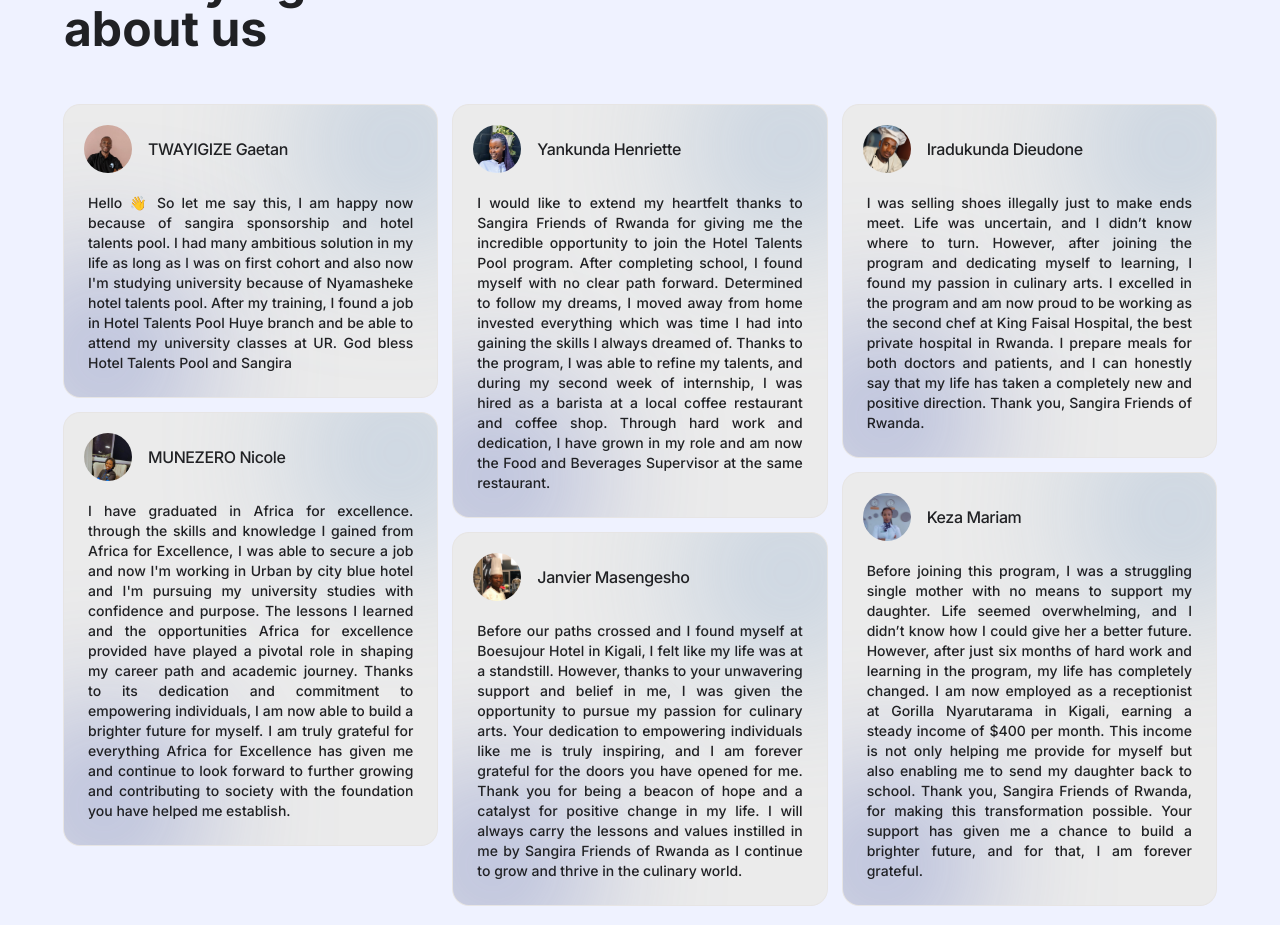
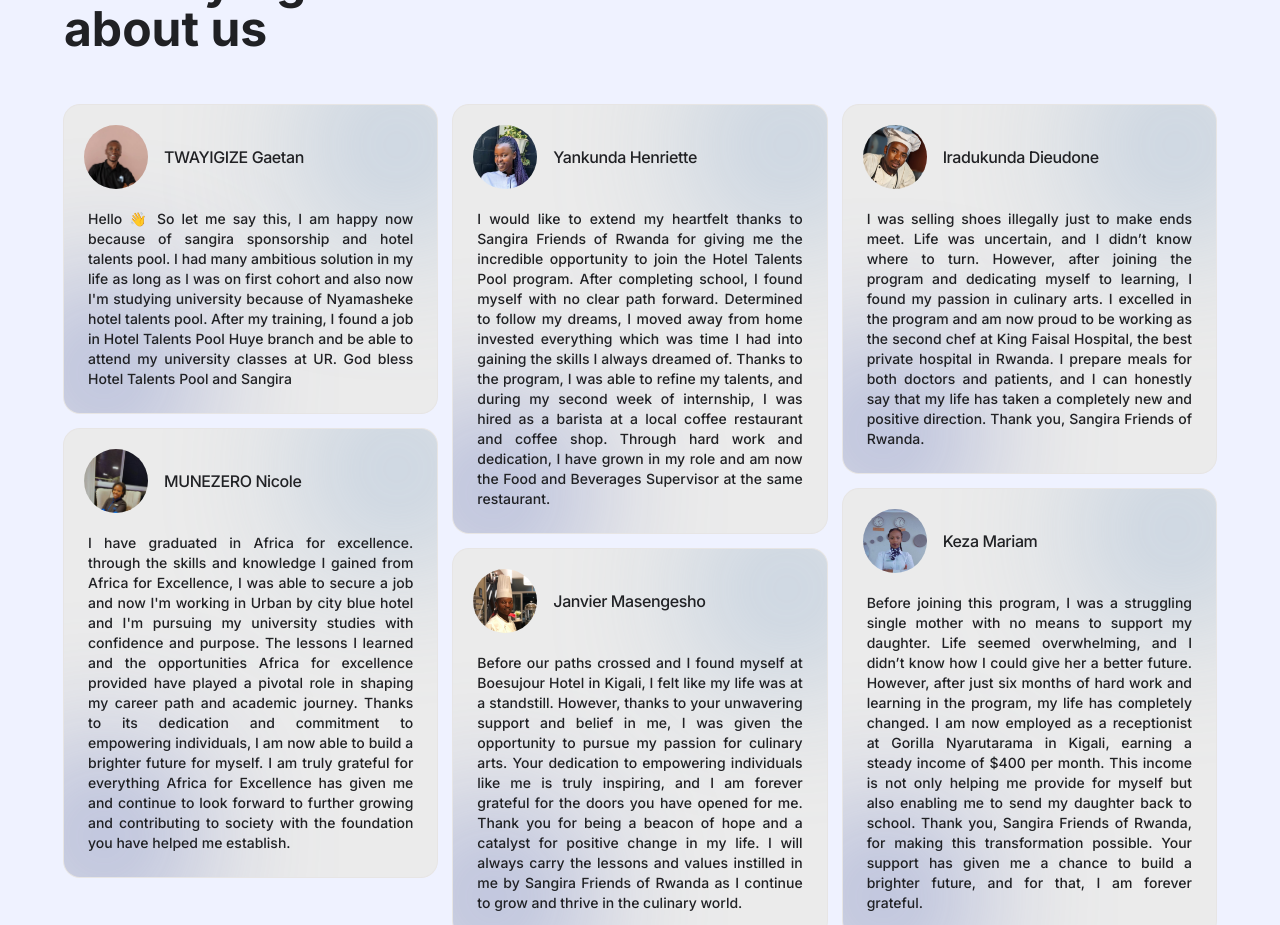
Before and after one commit to mbonikev/hotel_talents_pool, a React (Vite) app: page /#/ in a window 1280 px wide. Shown: the part 2540-3465 px from the top of the page. Built offline with nearby package versions, Linux system fonts and the light colour scheme; what ldrs would draw is missing.

Commit message:
updated src/components/Testimonials.jsx

```diff
--- a/src/components/Testimonials.jsx
+++ b/src/components/Testimonials.jsx
@@ -28,7 +28,7 @@ function Testimonials() {
             <div className="w-[120px] rounded-full -z-0 blur-[80px] aspect-square absolute bottom-[-20px] left-[-20px] bg-[#4D61BA]"></div>
             <div className="w-full h-full z-10 flex flex-col items-start justify-start gap-4">
               <div className="flex items-center justify-start gap-4">
-                <div className="h-12 w-12 min-w-12 aspect-square rounded-full flex items-center justify-center relative overflow-hidden">
+                <div className="h-16 w-16 min-w-16 aspect-square rounded-full flex items-center justify-center relative overflow-hidden">
                   <img
                     src={person.img}
                     className="w-fit min-w-full h-fit min-h-full absolute top-0 left-0 "
```
